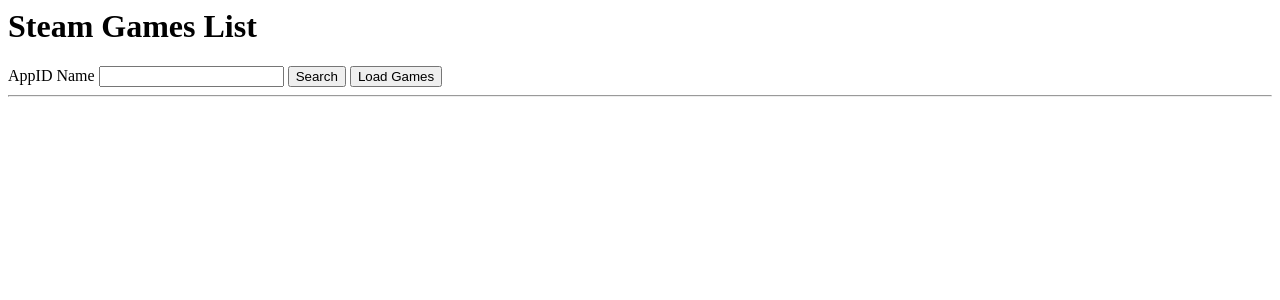
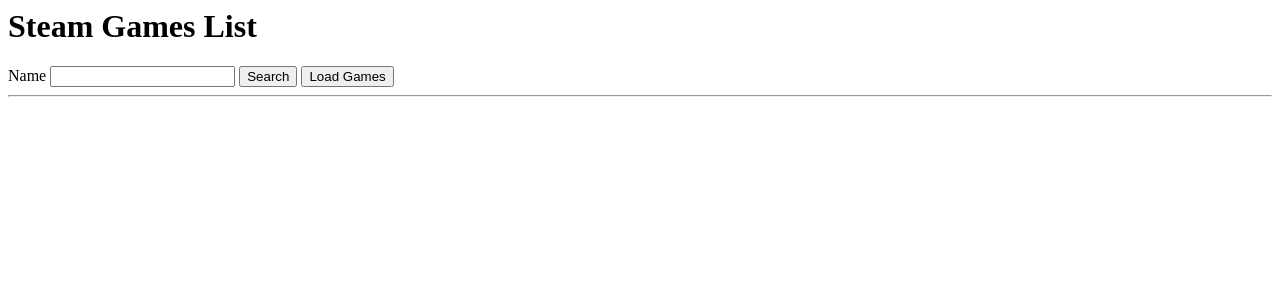
Before and after one commit to ReinDC/STADVDB-MCO2, a Node server app: page / in a window 1280 px wide. Shown: the top 300 px of the page. Run offline with Node 20, Linux system fonts and the light colour scheme; data that the repository does not hold is empty.

Commit message:
header fix

```diff
--- a/public/js/game.js
+++ b/public/js/game.js
@@ -68,7 +68,8 @@
         // document.getElementById('gamesList').innerHTML = output;
 
         let output = '<table>';
-        output += '<tr><th></th><th>AppID</th><th>Title</th><th>Genre</th></th><th>Developers</th></tr>';
+        output += '<tr><th>Edit</th><th>Delete</th><th>AppID</th><th>Title</th><th>Genre</th><th>Developers</th><th>Release Date</th></tr>';
+
             games.forEach(game => {
                 // Ensure 'Name' and 'Genres' match the properties from your database
                 output +=
--- a/views/games.hbs
+++ b/views/games.hbs
@@ -1,9 +1,7 @@
 <h1>Steam Games List</h1>
 <link rel="stylesheet" href="./css/games.css">
-<label for="game_search">AppID</label>
 
 <label for="game_search">Name</label>
-
 <input type="text" name="game_search" id="search">
 <button onclick="gameSearch()">Search</button>
 
```
